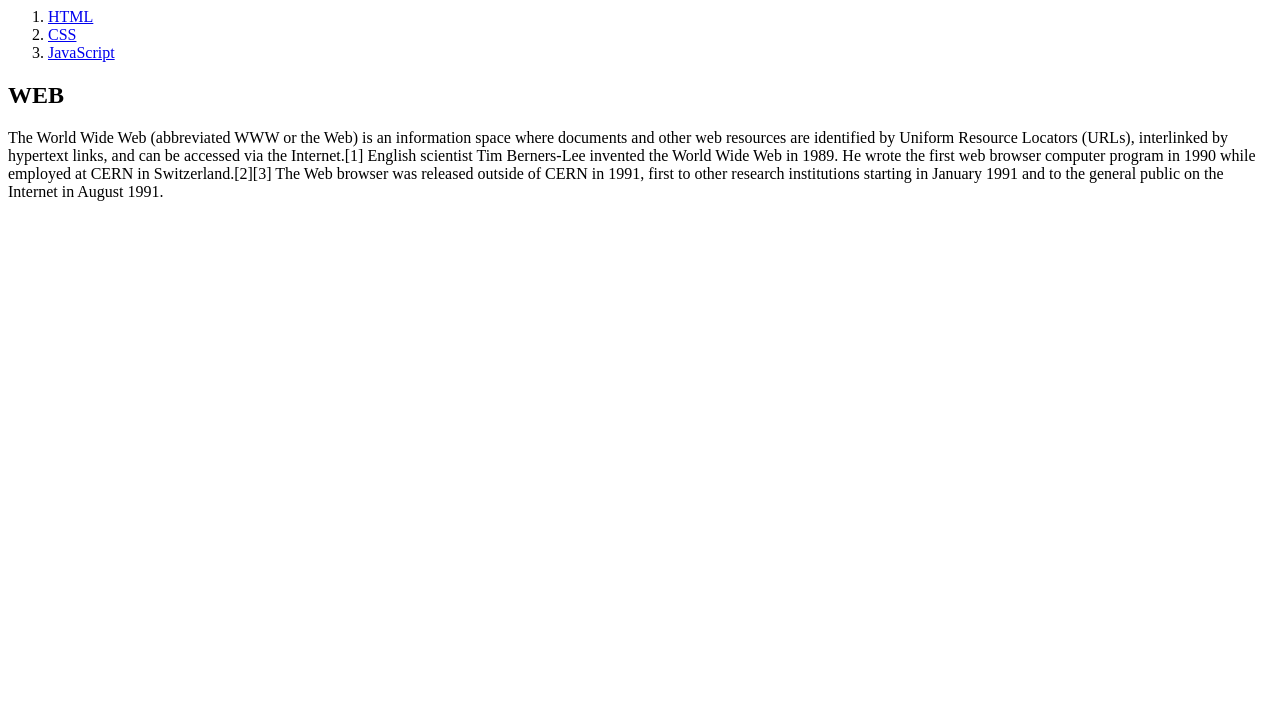
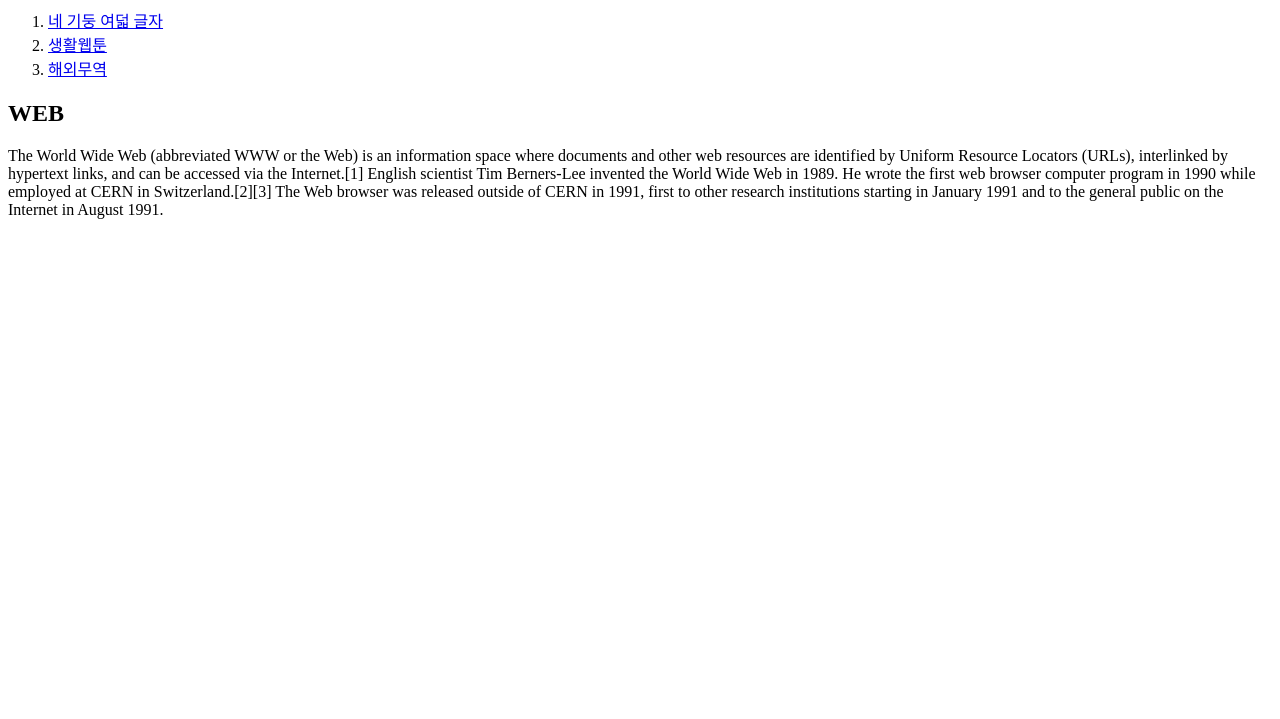
Before and after one commit to yjyeong/web1, a plain HTML site: page index.html in a window 1280 px wide. Shown: the part 81-800 px from the top of the page. Drawn offline with Linux system fonts and the light colour scheme.

Commit message:
Add files via upload

```diff
--- a/index.html
+++ b/index.html
@@ -9,9 +9,9 @@
 <body>
   <h1><a href="index.html">뮤즈마켓</a></h1>
   <ol>
-    <li><a href="1.html">HTML</a></li>
-    <li><a href="2.html">CSS</a></li>
-    <li><a href="3.html">JavaScript</a></li>
+    <li><a href="1.html">네 기둥 여덟 글자</a></li>
+    <li><a href="2.html">생활웹툰</a></li>
+    <li><a href="3.html">해외무역</a></li>
   </ol>
   <h2>WEB</h2>
   <p>The World Wide Web (abbreviated WWW or the Web) is an information space where documents and other web resources are identified by Uniform Resource Locators (URLs), interlinked by hypertext links, and can be accessed via the Internet.[1] English scientist Tim Berners-Lee invented the World Wide Web in 1989. He wrote the first web browser computer program in 1990 while employed at CERN in Switzerland.[2][3] The Web browser was released outside of CERN in 1991, first to other research institutions starting in January 1991 and to the general public on the Internet in August 1991.
```
